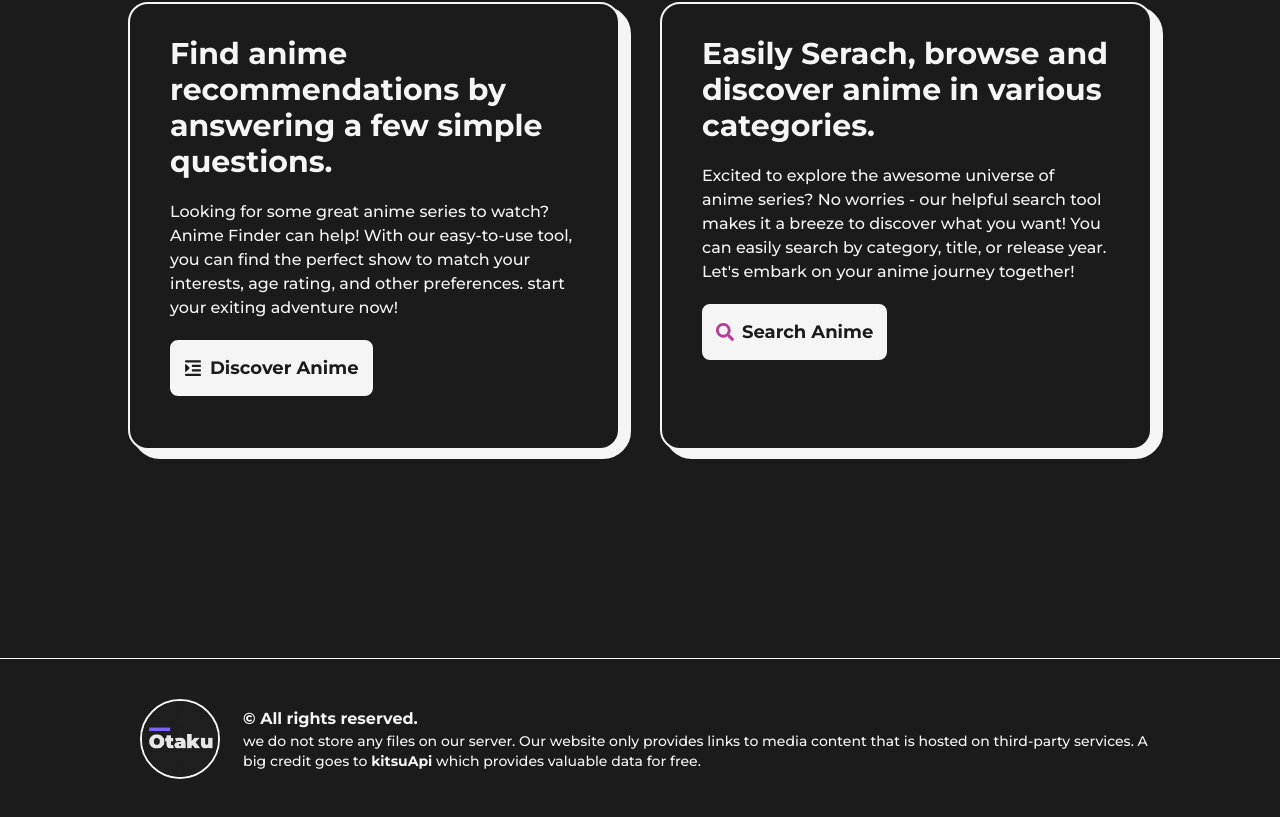
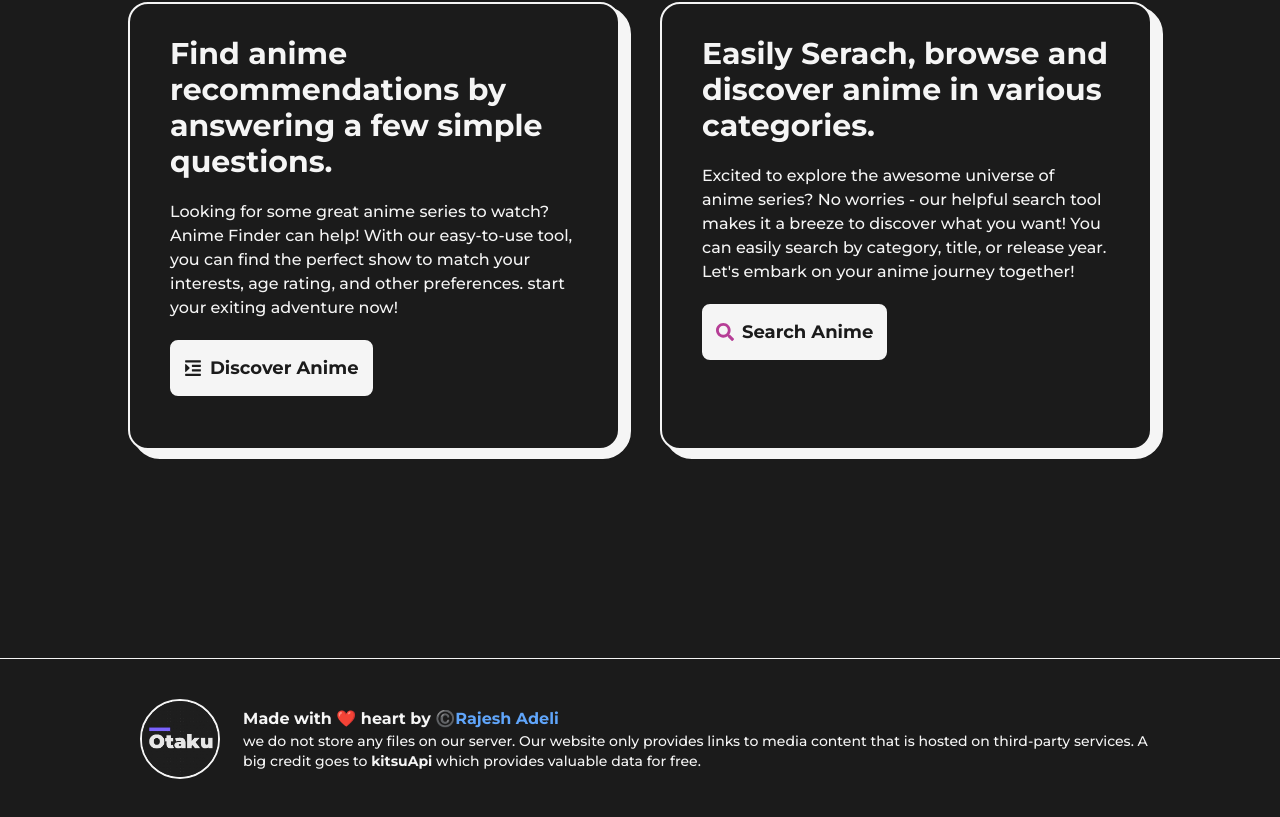
Before and after one commit to DarkRajeshow/Otaku_in_nextJS, a Next.js app: page / in a window 1280 px wide. Shown: the part 2502-3319 px from the top of the page. Built offline with nearby package versions, Linux system fonts and the light colour scheme; no server answers.

Commit message:
Adding portfolio link

```diff
--- a/components/Footer.js
+++ b/components/Footer.js
@@ -35,7 +35,7 @@ export default function Footer() {
                 </Link>
             </div>
             <div className="contacttext font-medium text-xs min-[400px]:text-sm sm:text-base col-span-6 min-[400px]:col-span-7 lg:col-span-8 flex flex-col justify-center">
-                <h1 className='font-bold'>© All rights reserved.</h1>
+                <h1 className='font-bold'>Made with ❤️ heart by <a href="https://rajesh2004.vercel.app/" className='text-sliceOfLife'>©️Rajesh Adeli</a></h1>
                 <p className='hidden md:block sm:text-sm'>we do not store any files on our server. Our website only provides links to media content that is hosted on third-party services. A big credit goes to <strong>kitsuApi</strong> which provides valuable data for free.</p>
             </div>
         </div>
```
